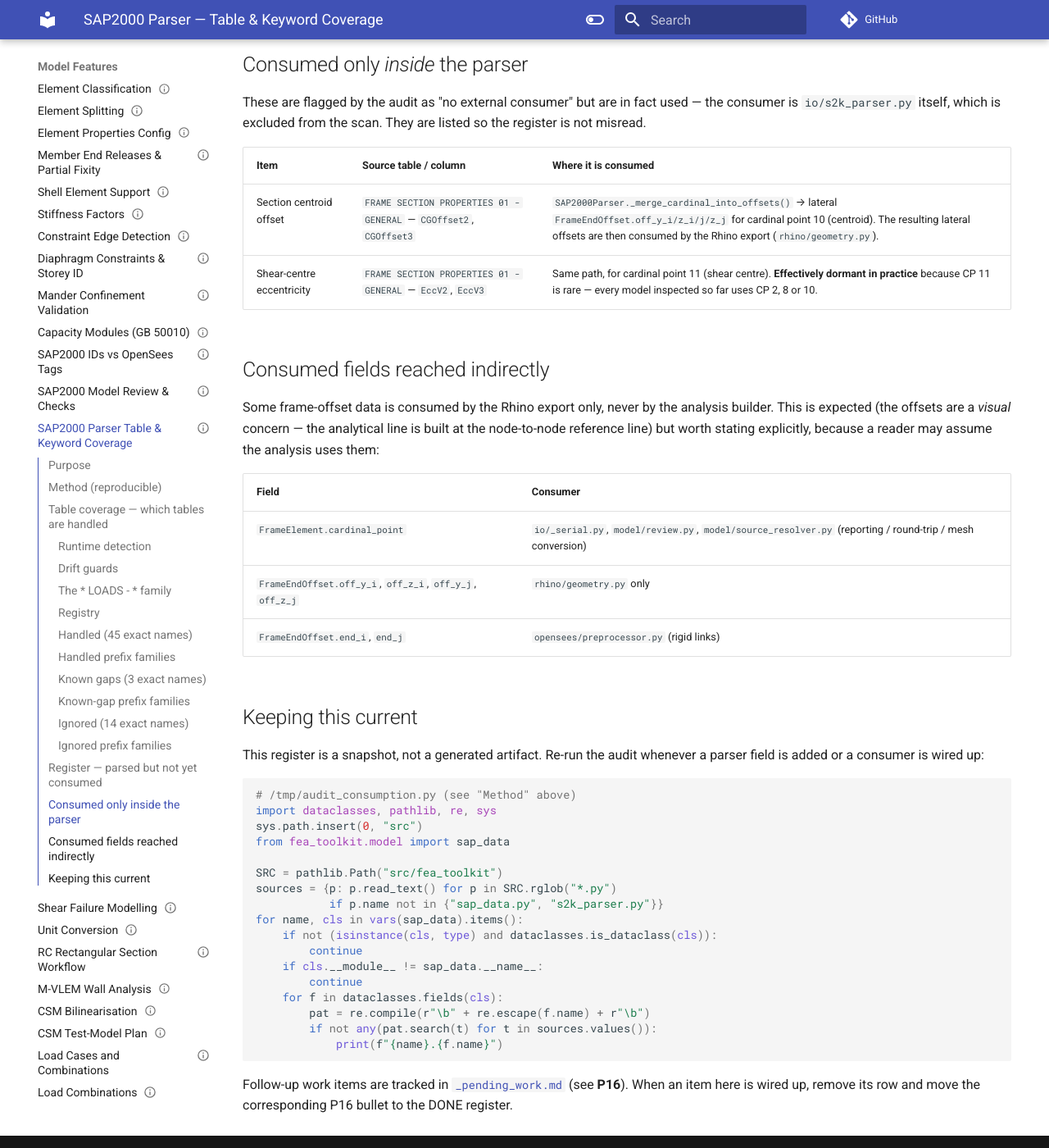
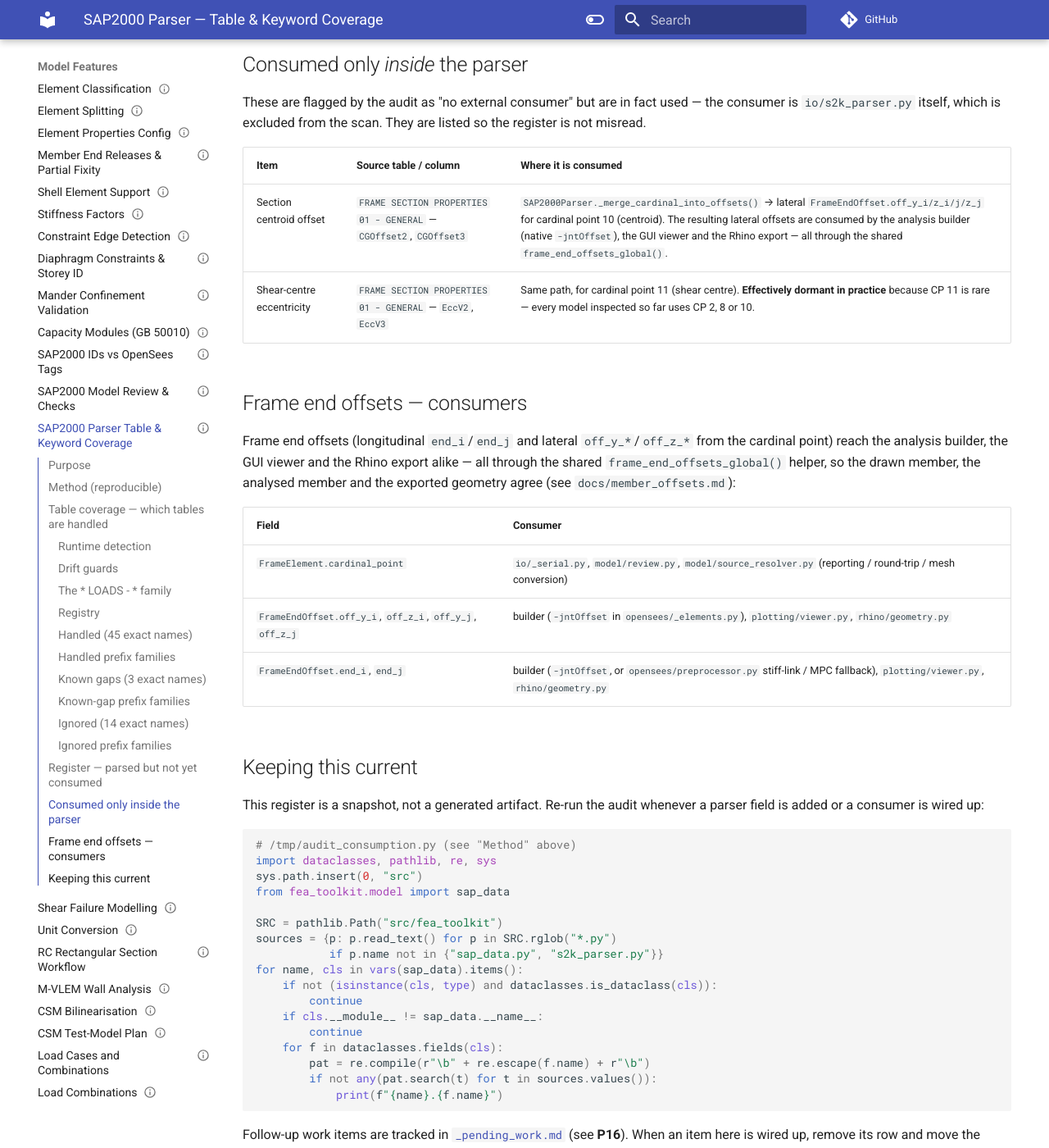
Before and after one commit to boustrephon/fea_toolkit, an MkDocs documentation site: the page built from docs/parser_coverage.md, in a window 1280 px wide and 1400 px high, scrolled down 6817 px. Shown: the whole window at 82% size. Built offline with MkDocs 1.6.1 and Material for MkDocs 9.7.7, drawn with Linux system fonts in a browser that asks for light colours; comment, search, counter and statistics services are not loaded; some of the changed text lies outside the part shown.

```diff
--- a/docs/parser_coverage.md
+++ b/docs/parser_coverage.md
@@ -227,7 +227,7 @@
 |---|---|---|---|
 | Insertion-point mirror flags | `FRAME INSERTION POINT ASSIGNMENTS` — `Mirror2`, `Mirror3` | `FrameElement.mirror_2`, `FrameElement.mirror_3` | Section mirroring is not modelled; the extrusion is never mirrored, so an asymmetric section mirrored in SAP2000 is drawn the wrong way round. |
 | Stiffness transformation flag | `FRAME INSERTION POINT ASSIGNMENTS` — `Transform` | `FrameElement.transform_stiffness` | SAP2000's *"do not transform frame stiffness for offsets from centroid"*, inverted. The builder always constructs the member at the reference line; the 6×6 transform for the centroid offset is not applied. |
-| Rigid-zone factor | `FRAME END OFFSET ASSIGNMENTS` — `RigidFactor` (also `FRAME END LENGTH OFFSETS` / `FRAME OFFSET ALONG LENGTH ASSIGNMENTS`) | `FrameEndOffset.rigid_factor` | The builder treats every end offset as **fully rigid** (stiff links / `rigid_link_mpc`). Partial rigidity (`0 < RigidFactor < 1`) is not applied. |
+| Rigid-zone factor | `FRAME END OFFSET ASSIGNMENTS` — `RigidFactor` (also `FRAME END LENGTH OFFSETS` / `FRAME OFFSET ALONG LENGTH ASSIGNMENTS`) | `FrameEndOffset.rigid_factor` | The builder treats every end offset as **fully rigid** (native `-jntOffset` by default; stiff elastic links / `rigid_link_mpc` as opt-in fallbacks). Partial rigidity (`0 < RigidFactor < 1`) is not applied. |
 | Area edge constraints | `AREA EDGE CONSTRAINT ASSIGNMENTS` | `SAPModelData.area_edge_constraints` | Parsed and stored, but nothing reads it: the preprocessor derives its own edge pairs via `find_constraint_edges()` instead. |
 | Area auto-mesh flags | `AREA AUTO MESH ASSIGNMENTS` — `NoAutoMeshAtEdges`, `NoSubMesh`, `MinSize` | `AreaMesh.no_auto_mesh_at_edges`, `AreaMesh.no_sub_mesh`, `AreaMesh.min_size` | `AreaMesh.auto_mesh` and `AreaMesh.max_size` **are** consumed (`mesh/remesh.py`); the other three are not. |
 | Encased-section data | `FRAME SECTION PROPERTIES 01 - GENERAL` | `EncasedSection.embedded_section`, `.encasement_material`, `.encasement_depth`, `.encasement_bf` | Encased composite sections are not modelled. |
@@ -246,21 +246,22 @@
 
 | Item | Source table / column | Where it is consumed |
 |---|---|---|
-| Section centroid offset | `FRAME SECTION PROPERTIES 01 - GENERAL` — `CGOffset2`, `CGOffset3` | `SAP2000Parser._merge_cardinal_into_offsets()` → lateral `FrameEndOffset.off_y_i/z_i/j/z_j` for cardinal point 10 (centroid).  The resulting lateral offsets are then consumed by the Rhino export (`rhino/geometry.py`). |
+| Section centroid offset | `FRAME SECTION PROPERTIES 01 - GENERAL` — `CGOffset2`, `CGOffset3` | `SAP2000Parser._merge_cardinal_into_offsets()` → lateral `FrameEndOffset.off_y_i/z_i/j/z_j` for cardinal point 10 (centroid).  The resulting lateral offsets are consumed by the analysis builder (native `-jntOffset`), the GUI viewer and the Rhino export — all through the shared `frame_end_offsets_global()`. |
 | Shear-centre eccentricity | `FRAME SECTION PROPERTIES 01 - GENERAL` — `EccV2`, `EccV3` | Same path, for cardinal point 11 (shear centre).  **Effectively dormant in practice** because CP 11 is rare — every model inspected so far uses CP 2, 8 or 10. |
 
-## Consumed fields reached indirectly
+## Frame end offsets — consumers
 
-Some frame-offset data is consumed by the Rhino export only, never by the
-analysis builder.  This is expected (the offsets are a *visual* concern —
-the analytical line is built at the node-to-node reference line) but worth
-stating explicitly, because a reader may assume the analysis uses them:
+Frame end offsets (longitudinal `end_i`/`end_j` and lateral
+`off_y_*`/`off_z_*` from the cardinal point) reach the analysis builder, the
+GUI viewer and the Rhino export alike — all through the shared
+`frame_end_offsets_global()` helper, so the drawn member, the analysed member
+and the exported geometry agree (see `docs/member_offsets.md`):
 
 | Field | Consumer |
 |---|---|
 | `FrameElement.cardinal_point` | `io/_serial.py`, `model/review.py`, `model/source_resolver.py` (reporting / round-trip / mesh conversion) |
-| `FrameEndOffset.off_y_i`, `off_z_i`, `off_y_j`, `off_z_j` | `rhino/geometry.py` only |
-| `FrameEndOffset.end_i`, `end_j` | `opensees/preprocessor.py` (rigid links) |
+| `FrameEndOffset.off_y_i`, `off_z_i`, `off_y_j`, `off_z_j` | builder (`-jntOffset` in `opensees/_elements.py`), `plotting/viewer.py`, `rhino/geometry.py` |
+| `FrameEndOffset.end_i`, `end_j` | builder (`-jntOffset`, or `opensees/preprocessor.py` stiff-link / MPC fallback), `plotting/viewer.py`, `rhino/geometry.py` |
 
 ## Keeping this current
 
```
Also changed, not shown: docs/_pending_work.md (+7 -1 lines), docs/documentation_index.md (+1 -1 lines), docs/member_offsets.md (+11 -7 lines), 2 other files.
